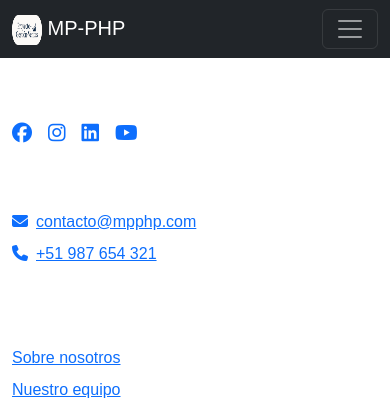
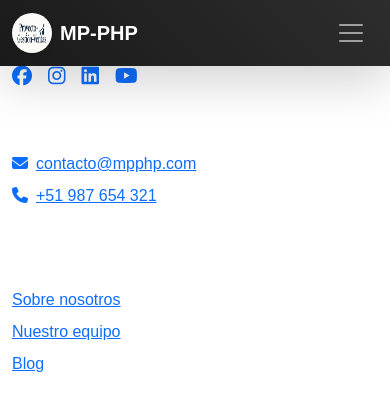
Before and after one commit to LavenderEdit/AppGestorVentas, a PHP site: page / in a window 390 px wide. Shown: the top 414 px of the page. Run offline with PHP 8.4, Linux system fonts and the light colour scheme; some libraries are stand-ins or nearby versions.

Commit message:
feat(navbar): rediseñar barra de navegación con mejoras UX/UI
- Implementar nuevo diseño visual con:
  * Gradiente de fondo moderno
  * Posición fixed-top con sombra
  * Efectos hover mejorados
- Mejorar elementos interactivos:
  * Logo con estilo circular y sombra
  * Iconos FontAwesome en cada ítem del menú
  * Menú desplegable para usuario autenticado
  * Botones con estilo rounded-pill
- Reorganizar estructura de navegación:
  * Secciones más intuitivas (Inicio, Sobre Nosotros, Servicios, Contacto)
  * IDs de anclaje actualizados (#hero, #about, #services, #contact)
  * Menú alineado correctamente
- Mejorar responsive design:
  * Botón toggler sin bordes
  * Diseño adaptable para móviles
- Actualizar enlaces de autenticación:
  * Usar rutas absolutas con BASE_URL
  * Menú dropdown para acciones de usuario
  * Feedback visual con iconos

```diff
--- a/app/views/includes/navbar.php
+++ b/app/views/includes/navbar.php
@@ -2,45 +2,71 @@
 session_start();
 ?>
 
-<nav class="navbar navbar-expand-lg navbar-dark bg-dark">
+<nav class="navbar navbar-expand-lg navbar-dark bg-dark fixed-top shadow-lg"
+    style="background: linear-gradient(45deg, #1a1a1a, #2d2d2d);">
     <div class="container">
-        <a class="navbar-brand" href="public/index.php">
-            <img src="public/images/icons/icon-app.ico" alt="MP-PHP Logo" width="30" height="30">
-            MP-PHP
+        <!-- Logo con efecto hover -->
+        <a class="navbar-brand d-flex align-items-center" href="/">
+            <img src="public/images/icons/icon-app.ico" alt="Logo" width="40" height="40"
+                class="me-2 rounded-circle shadow-sm">
+            <span class="fw-bold">MP-PHP</span>
         </a>
-        <button class="navbar-toggler" type="button" data-bs-toggle="collapse" data-bs-target="#navbarNav"
-            aria-controls="navbarNav" aria-expanded="false" aria-label="Toggle navigation">
+
+        <!-- Botón móvil mejorado -->
+        <button class="navbar-toggler border-0" type="button" data-bs-toggle="collapse" data-bs-target="#navbarNav">
             <span class="navbar-toggler-icon"></span>
         </button>
+
+        <!-- Elementos del menú -->
         <div class="collapse navbar-collapse" id="navbarNav">
             <ul class="navbar-nav me-auto">
-                <li class="nav-item">
-                    <a class="nav-link" href="public/index.php#inicio">Inicio</a>
+                <!-- Elementos con efecto hover y iconos -->
+                <li class="nav-item mx-2">
+                    <a class="nav-link d-flex align-items-center active-link" href="public/index.php#hero">
+                        <i class="fas fa-home me-2"></i>Inicio
+                    </a>
                 </li>
-                <li class="nav-item">
-                    <a class="nav-link" href="public/index.php#sobre-nosotros">Sobre
-                        Nosotros</a>
+                <li class="nav-item mx-2">
+                    <a class="nav-link d-flex align-items-center" href="public/index.php#about">
+                        <i class="fas fa-users me-2"></i>Sobre Nosotros
+                    </a>
                 </li>
-                <li class="nav-item">
-                    <a class="nav-link" href="public/index.php#mision">Misión</a>
+                <li class="nav-item mx-2">
+                    <a class="nav-link d-flex align-items-center" href="public/index.php#services">
+                        <i class="fas fa-cube me-2"></i>Servicios
+                    </a>
                 </li>
-                <li class="nav-item">
-                    <a class="nav-link" href="public/index.php#vision">Visión</a>
-                </li>
-                <li class="nav-item">
-                    <a class="nav-link" href="public/index.php#derechos-reservados">Derechos
-                        Reservados</a>
+                <li class="nav-item mx-2">
+                    <a class="nav-link d-flex align-items-center" href="public/index.php#contact">
+                        <i class="fas fa-envelope me-2"></i>Contacto
+                    </a>
                 </li>
             </ul>
 
-            <?php if (isset($_SESSION['usuario'])): ?>
-                <!-- Usuario autenticado -->
-                <a href="public/dashboard.php" class="btn btn-success">Ir al Dashboard</a>
-                <a href="app/controllers/logout.php" class="btn btn-danger ms-2">Cerrar Sesión</a>
-            <?php else: ?>
-                <!-- Usuario no autenticado -->
-                <a href="app/views/auth/login.php" class="btn btn-primary">Iniciar Sesión</a>
-            <?php endif; ?>
+            <!-- Botones de acción con efectos -->
+            <div class="d-flex align-items-center">
+                <?php if (isset($_SESSION['usuario'])): ?>
+                    <div class="dropdown">
+                        <a class="btn btn-success rounded-pill px-4 dropdown-toggle" href="#" role="button"
+                            id="userDropdown" data-bs-toggle="dropdown">
+                            <i class="fas fa-user-circle me-2"></i><?= $_SESSION['usuario']['nombre'] ?>
+                        </a>
+                        <ul class="dropdown-menu dropdown-menu-end shadow">
+                            <li><a class="dropdown-item" href="/dashboard">
+                                    <i class="fas fa-tachometer-alt me-2"></i>Dashboard</a></li>
+                            <li>
+                                <hr class="dropdown-divider">
+                            </li>
+                            <li><a class="dropdown-item text-danger" href="/logout">
+                                    <i class="fas fa-sign-out-alt me-2"></i>Cerrar Sesión</a></li>
+                        </ul>
+                    </div>
+                <?php else: ?>
+                    <a href="<?= BASE_URL ?>/login" class="btn btn-primary rounded-pill px-4">
+                        <i class="fas fa-sign-in-alt me-2"></i>Iniciar Sesión
+                    </a>
+                <?php endif; ?>
+            </div>
         </div>
     </div>
 </nav>
```
